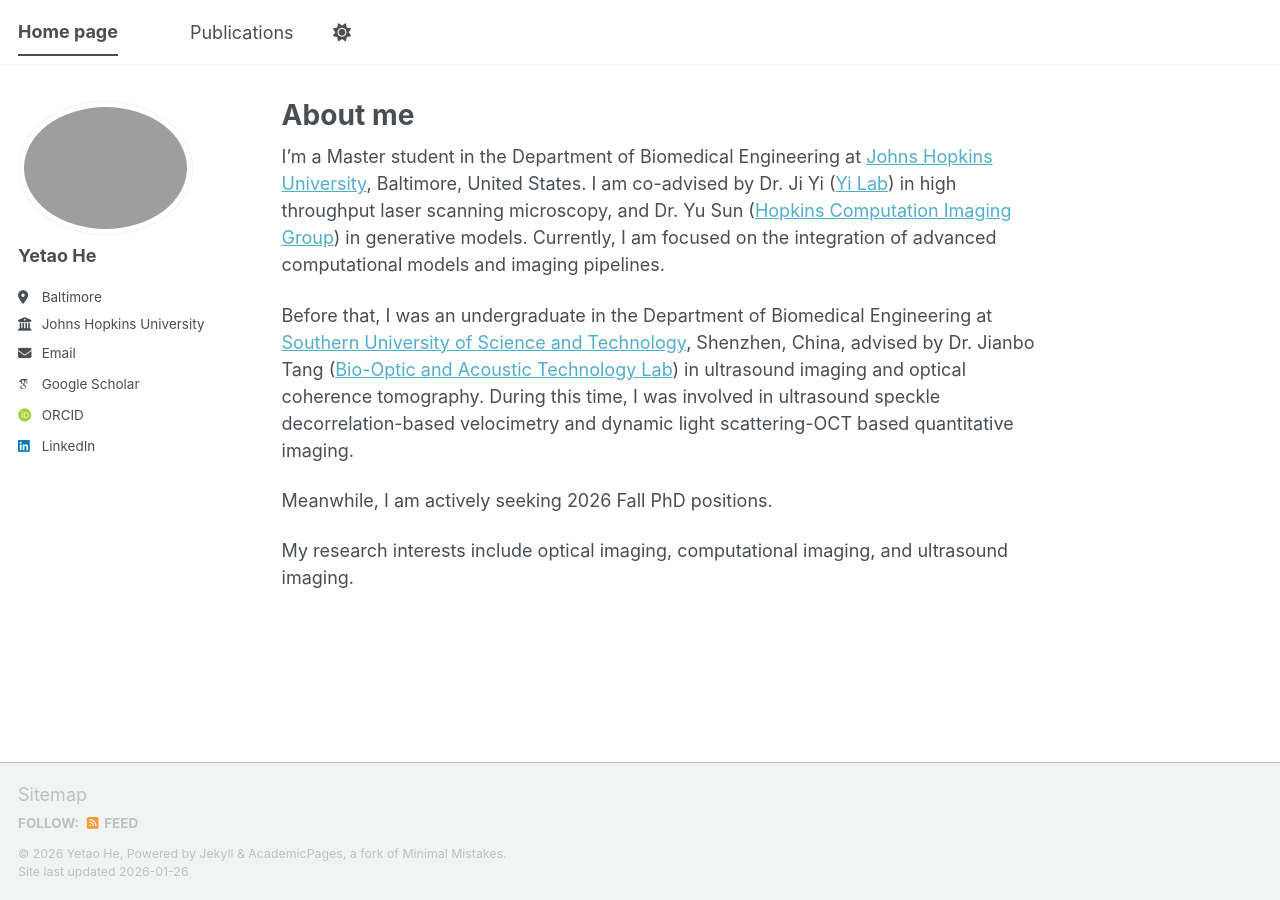
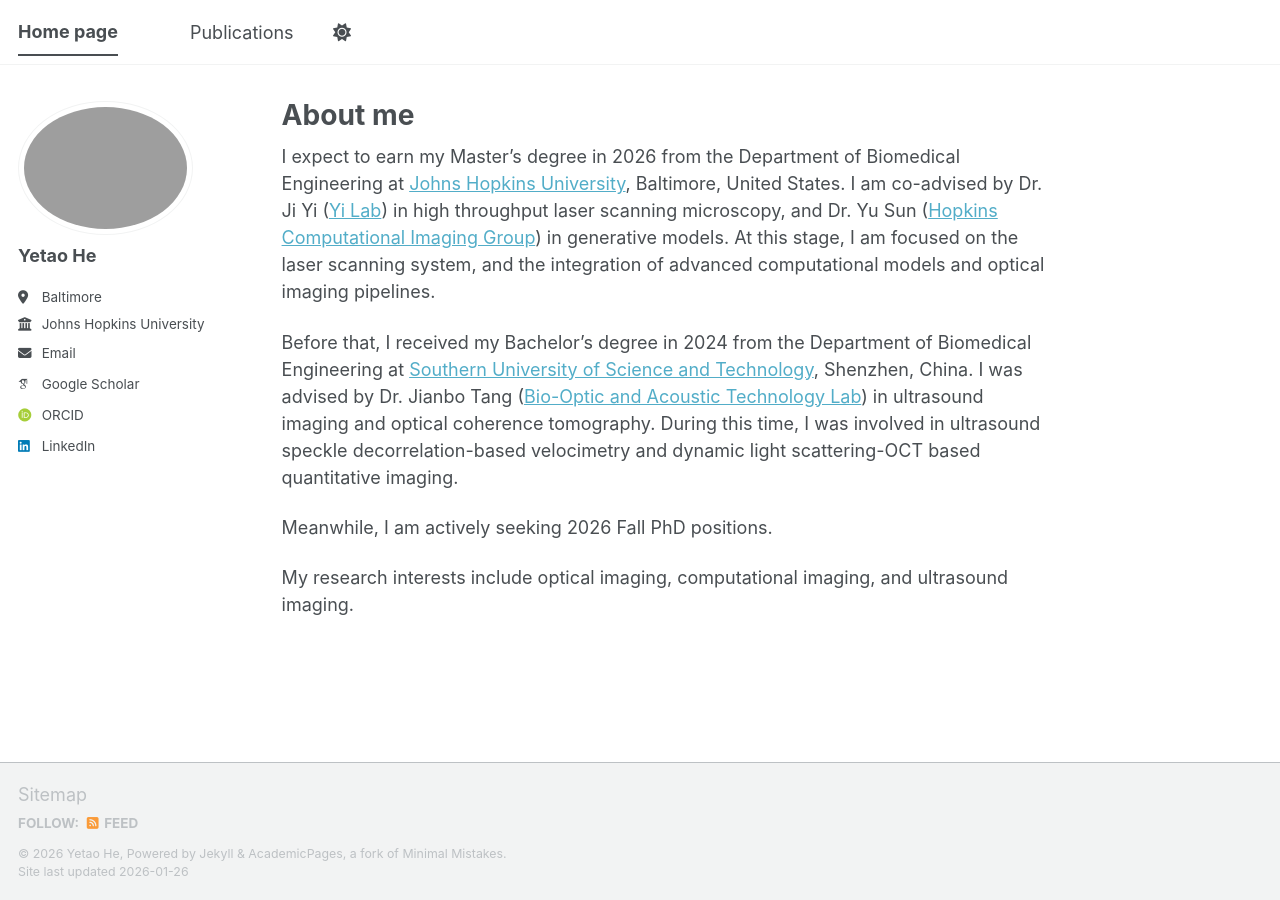
Before and after one commit to YetiHe/YetiHe.github.io, a Jekyll site: the page built from _pages/about.md, in a window 1280 px wide. Built offline with Jekyll 4.4.1, drawn with Linux system fonts in a browser that asks for light colours; some web fonts are replaced; a script bundle is joined from its source files by our own code; library files that are not in the unit come from our copies.

Commit message:
Update about.md

```diff
--- a/_pages/about.md
+++ b/_pages/about.md
@@ -7,9 +7,9 @@
   - /about.html
 ---
 
-I'm a Master student in the Department of Biomedical Engineering at [Johns Hopkins University](https://www.jhu.edu/), Baltimore, United States. I am co-advised by Dr. Ji Yi ([Yi Lab](https://www.yilab.org/)) in high throughput laser scanning microscopy, and Dr. Yu Sun ([Hopkins Computation Imaging Group](https://hcig.wse.jhu.edu/)) in generative models. Currently, I am focused on the integration of advanced computational models and imaging pipelines.
+I expect to earn my Master's degree in 2026 from the Department of Biomedical Engineering at [Johns Hopkins University](https://www.jhu.edu/), Baltimore, United States. I am co-advised by Dr. Ji Yi ([Yi Lab](https://www.yilab.org/)) in high throughput laser scanning microscopy, and Dr. Yu Sun ([Hopkins Computational Imaging Group](https://hcig.wse.jhu.edu/)) in generative models. At this stage, I am focused on the laser scanning system, and the integration of advanced computational models and optical imaging pipelines.
 
-Before that, I was an undergraduate in the Department of Biomedical Engineering at [Southern University of Science and Technology](https://www.sustech.edu.cn/en/), Shenzhen, China, advised by Dr. Jianbo Tang ([Bio-Optic and Acoustic Technology Lab](https://sustech.edu.cn/en/faculties/tangjianbo.html)) in ultrasound imaging and optical coherence tomography. During this time, I was involved in ultrasound speckle decorrelation-based velocimetry and dynamic light scattering-OCT based quantitative imaging.
+Before that, I received my Bachelor's degree in 2024 from the Department of Biomedical Engineering at [Southern University of Science and Technology](https://www.sustech.edu.cn/en/), Shenzhen, China. I was advised by Dr. Jianbo Tang ([Bio-Optic and Acoustic Technology Lab](https://sustech.edu.cn/en/faculties/tangjianbo.html)) in ultrasound imaging and optical coherence tomography. During this time, I was involved in ultrasound speckle decorrelation-based velocimetry and dynamic light scattering-OCT based quantitative imaging.
 
 Meanwhile, I am actively seeking 2026 Fall PhD positions.
 
```
